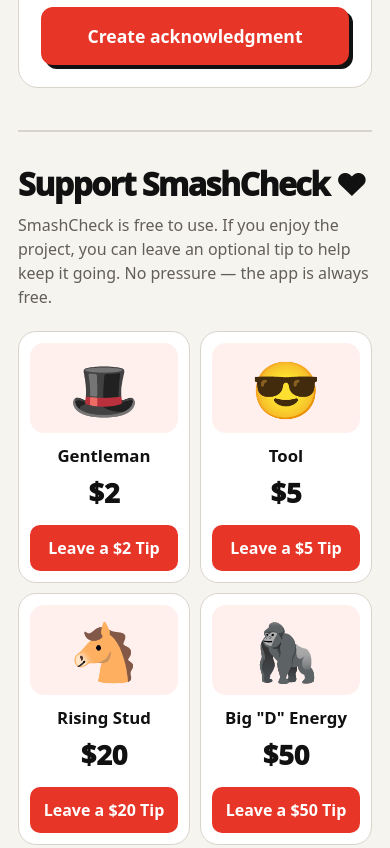
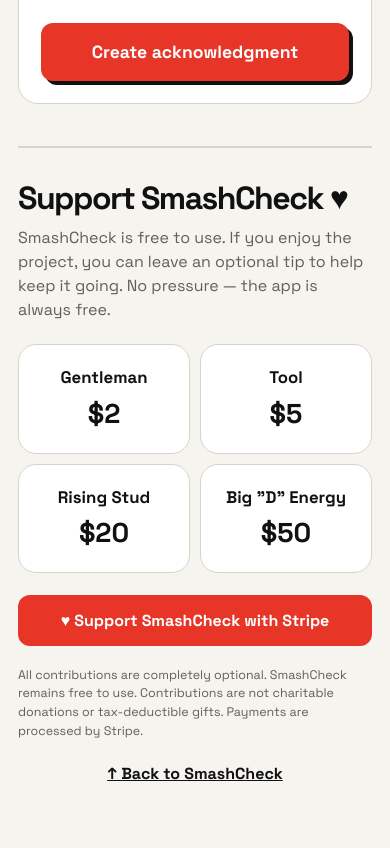
Before and after one commit to RYOTT77/SmashCheck, a website: page index.html in a window 390 px wide. Shown: the part 749-1597 px from the top of the page. Drawn offline with Linux system fonts and the light colour scheme.

Commit message:
Update index.html

```diff
--- a/index.html
+++ b/index.html
@@ -1,3 +1,4 @@
+
 <!DOCTYPE html>
 <html lang="en">
 <head>
@@ -6,6 +7,10 @@
 <meta name="theme-color" content="#e73528">
 <meta name="description" content="SmashCheck — mutual, informed, ongoing consent.">
 <title>SmashCheck</title>
+
+<link rel="preconnect" href="https://fonts.googleapis.com">
+<link rel="preconnect" href="https://fonts.gstatic.com" crossorigin>
+<link href="https://fonts.googleapis.com/css2?family=Space+Grotesk:wght@400;500;600;700&display=swap" rel="stylesheet">
 
 <style>
 :root {
@@ -16,14 +21,19 @@
   --border: #d8d4cc;
 }
 
-* { box-sizing: border-box; }
-html { scroll-behavior: smooth; }
+* {
+  box-sizing: border-box;
+  font-family: "Space Grotesk", system-ui, sans-serif;
+}
+
+html {
+  scroll-behavior: smooth;
+}
 
 body {
   margin: 0;
   background: var(--bg);
   color: var(--black);
-  font-family: system-ui, -apple-system, sans-serif;
 }
 
 main {
@@ -45,7 +55,7 @@
   align-items: center;
   gap: 10px;
   font-size: clamp(2rem, 8vw, 2.8rem);
-  font-weight: 1000;
+  font-weight: 700;
   letter-spacing: -3px;
   white-space: nowrap;
 }
@@ -58,14 +68,16 @@
   flex: 0 0 auto;
 }
 
-header span { color: var(--red); }
+header span {
+  color: var(--red);
+}
 
 .support-button {
   display: inline-block;
   background: var(--red);
   color: white;
   text-decoration: none;
-  font-weight: 850;
+  font-weight: 700;
   font-size: .9rem;
   padding: 12px 16px;
   border-radius: 12px;
@@ -73,7 +85,9 @@
   white-space: nowrap;
 }
 
-.support-button:hover { background: var(--dark-red); }
+.support-button:hover {
+  background: var(--dark-red);
+}
 
 .card {
   background: white;
@@ -84,7 +98,7 @@
 
 .question {
   font-size: clamp(1.5rem, 6vw, 2rem);
-  font-weight: 850;
+  font-weight: 700;
   line-height: 1.25;
   letter-spacing: -1px;
   margin: 0 0 22px;
@@ -92,7 +106,7 @@
 
 label {
   display: block;
-  font-weight: 800;
+  font-weight: 700;
   margin: 22px 0 8px;
 }
 
@@ -140,7 +154,7 @@
 
 button {
   font: inherit;
-  font-weight: 850;
+  font-weight: 700;
   cursor: pointer;
   border: 0;
   border-radius: 12px;
@@ -164,7 +178,9 @@
   box-shadow: 4px 4px 0 var(--black);
 }
 
-.submit-button:hover { background: var(--dark-red); }
+.submit-button:hover {
+  background: var(--dark-red);
+}
 
 .note {
   color: #625e58;
@@ -175,7 +191,7 @@
 
 .error {
   color: #a12736;
-  font-weight: 750;
+  font-weight: 700;
   margin-top: 12px;
 }
 
@@ -198,7 +214,9 @@
   margin-top: 10px;
 }
 
-.hidden { display: none; }
+.hidden {
+  display: none;
+}
 
 /* OPTIONAL SUPPORT SECTION */
 
@@ -211,7 +229,7 @@
 
 .support-heading {
   font-size: 2rem;
-  font-weight: 1000;
+  font-weight: 700;
   letter-spacing: -1.5px;
   margin: 0 0 8px;
 }
@@ -233,20 +251,8 @@
   background: white;
   border: 1px solid var(--border);
   border-radius: 18px;
-  padding: 16px;
+  padding: 18px 12px;
   text-align: center;
-  overflow: hidden;
-}
-
-.tier-icon {
-  display: flex;
-  justify-content: center;
-  align-items: center;
-  min-height: 115px;
-  font-size: 5rem;
-  background: #fff0ee;
-  border-radius: 14px;
-  margin-bottom: 13px;
 }
 
 .tier h3 {
@@ -257,22 +263,27 @@
 
 .tier-price {
   font-size: 1.7rem;
-  font-weight: 1000;
-  margin: 8px 0 14px;
+  font-weight: 700;
+  margin: 8px 0;
 }
 
 .tier-link {
   display: block;
   width: 100%;
+  max-width: 360px;
+  margin: 22px auto 0;
   background: var(--red);
   color: white;
   text-decoration: none;
-  font-weight: 850;
-  padding: 12px 8px;
-  border-radius: 10px;
+  text-align: center;
+  font-weight: 700;
+  padding: 15px 18px;
+  border-radius: 12px;
 }
 
-.tier-link:hover { background: var(--dark-red); }
+.tier-link:hover {
+  background: var(--dark-red);
+}
 
 .support-disclaimer {
   margin-top: 20px;
@@ -286,26 +297,51 @@
   text-align: center;
   margin-top: 22px;
   color: var(--black);
-  font-weight: 800;
+  font-weight: 700;
 }
 
 @media (max-width: 420px) {
-  .header-bar { gap: 8px; }
-  .support-button { padding: 10px; font-size: .8rem; }
-  .tier-grid { gap: 10px; }
-  .tier { padding: 11px; }
-  .tier-icon { min-height: 90px; font-size: 3.5rem; }
+  .header-bar {
+    gap: 8px;
+  }
+
+  .support-button {
+    padding: 10px;
+    font-size: .8rem;
+  }
+
+  .tier-grid {
+    gap: 10px;
+  }
+
+  .tier {
+    padding: 14px 8px;
+  }
 }
 
 @media print {
-  body { background: white; }
-  main { padding: 0; }
+  body {
+    background: white;
+  }
+
+  main {
+    padding: 0;
+  }
+
   .header-bar,
   form,
   .no-print,
-  .support-section { display: none !important; }
-  .card { border: 0; }
-  .result { display: block !important; }
+  .support-section {
+    display: none !important;
+  }
+
+  .card {
+    border: 0;
+  }
+
+  .result {
+    display: block !important;
+  }
 }
 </style>
 </head>
@@ -323,8 +359,13 @@
     Smash<span>Check</span>
   </header>
 
-  <a class="support-button" href="#support">
-    ♥ Tip (Optional)
+  <a
+    class="support-button"
+    href="https://donate.stripe.com/bJe5kE2c3cco29i6bfgjC00"
+    target="_blank"
+    rel="noopener noreferrer"
+  >
+    ♥ Support
   </a>
 </div>
 
@@ -406,7 +447,7 @@
   </div>
 </section>
 
-<!-- OPTIONAL TIPPING TIERS -->
+<!-- OPTIONAL SUPPORT TIERS -->
 
 <section id="support" class="support-section">
 
@@ -421,50 +462,35 @@
 <div class="tier-grid">
 
   <article class="tier">
-    <div class="tier-icon" aria-hidden="true">🎩</div>
     <h3>Gentleman</h3>
     <p class="tier-price">$2</p>
-    <a class="tier-link"
-       href="YOUR_GENTLEMAN_STRIPE_LINK"
-       target="_blank" rel="noopener noreferrer">
-      Leave a $2 Tip
-    </a>
   </article>
 
   <article class="tier">
-    <div class="tier-icon" aria-hidden="true">😎</div>
     <h3>Tool</h3>
     <p class="tier-price">$5</p>
-    <a class="tier-link"
-       href="YOUR_TOOL_STRIPE_LINK"
-       target="_blank" rel="noopener noreferrer">
-      Leave a $5 Tip
-    </a>
   </article>
 
   <article class="tier">
-    <div class="tier-icon" aria-hidden="true">🐴</div>
     <h3>Rising Stud</h3>
     <p class="tier-price">$20</p>
-    <a class="tier-link"
-       href="YOUR_RISING_STUD_STRIPE_LINK"
-       target="_blank" rel="noopener noreferrer">
-      Leave a $20 Tip
-    </a>
   </article>
 
   <article class="tier">
-    <div class="tier-icon" aria-hidden="true">🦍</div>
     <h3>Big "D" Energy</h3>
     <p class="tier-price">$50</p>
-    <a class="tier-link"
-       href="YOUR_BIG_D_ENERGY_STRIPE_LINK"
-       target="_blank" rel="noopener noreferrer">
-      Leave a $50 Tip
-    </a>
   </article>
 
 </div>
+
+<a
+  class="tier-link"
+  href="https://donate.stripe.com/bJe5kE2c3cco29i6bfgjC00"
+  target="_blank"
+  rel="noopener noreferrer"
+>
+  ♥ Support SmashCheck with Stripe
+</a>
 
 <p class="support-disclaimer">
 All contributions are completely optional. SmashCheck remains
```
